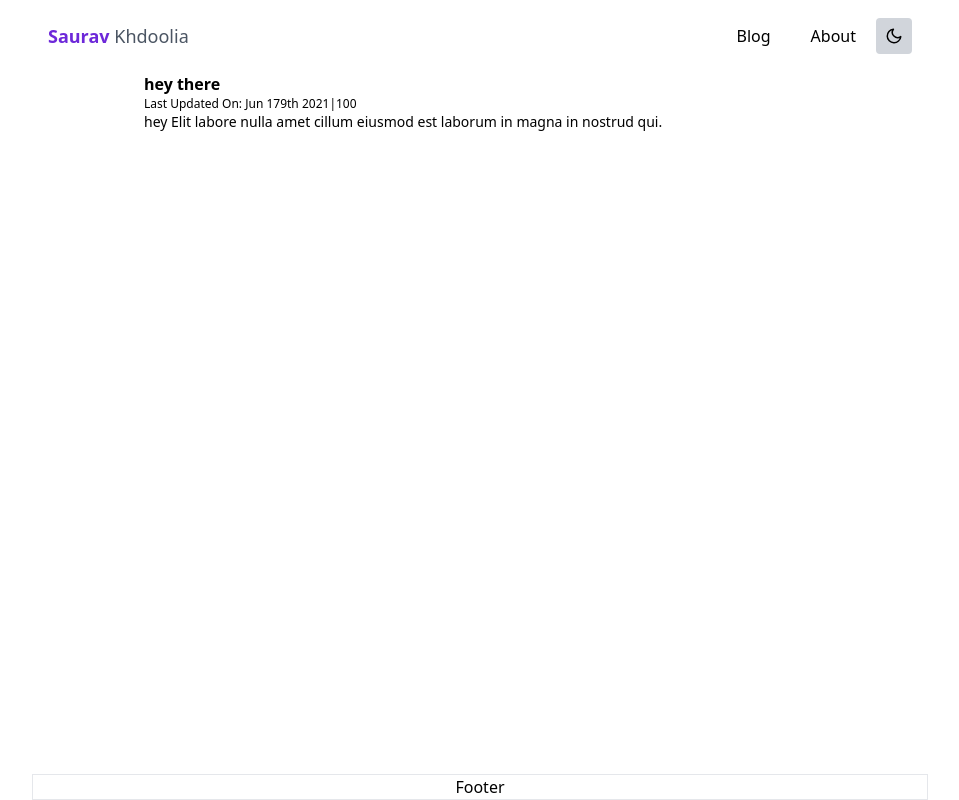
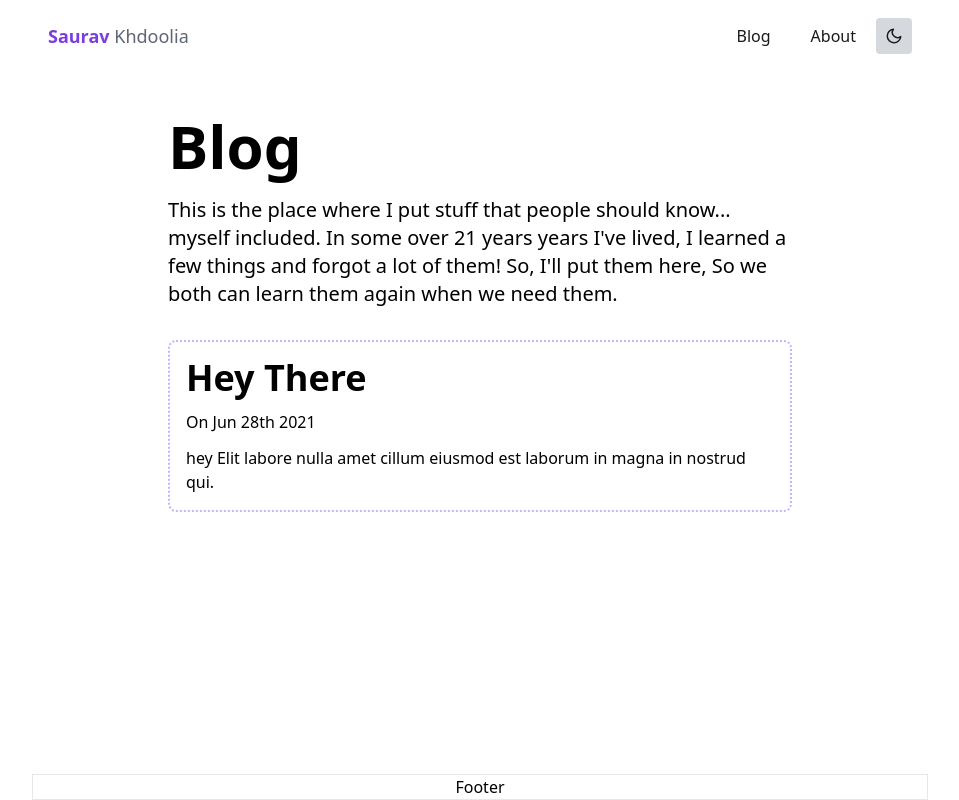
Before and after one commit to ksorv/blog, a Next.js app: page /blog in a window 1280 px wide. Shown: the whole page, without its empty margins (160-1119 px from the left). Built offline with nearby package versions, Linux system fonts and the light colour scheme.

Commit message:
updated the `BlogPostCard`, `Header`, `_app`, `blog/index` and added **Tags**
Signed-off-by: Saurav Khdoolia <sauravkhdoolia@gmail.com>

```diff
--- a/components/BlogPostCard.tsx
+++ b/components/BlogPostCard.tsx
@@ -1,45 +1,33 @@
 import propTypes from 'prop-types';
-import { useQuery } from 'react-query';
 import format from 'date-fns/format';
 import { FC } from 'react';
 import { FrontMatter } from 'types/blog';
+import Tags from './Tags';
 
 const BlogPostCard: FC<FrontMatter> = ({
   title,
   summary,
   writtenOn = null,
-  slug
+  tags
 }) => {
-  const {
-    data = { total: 0 },
-    isLoading,
-    isError
-  } = useQuery<{ total: number }>(`/views/${slug}`, {
-    staleTime: 3 * 60 * 1000,
-    refetchOnWindowFocus: false
-  });
-
-  const { total } = data;
-
   const lastUpdatedOn = new Date(writtenOn);
 
   return (
-    <div className="flex flex-col">
-      <div className="text-base font-bold text-black">{title}</div>
-      <div className="flex items-center justify-start">
+    <div className="flex flex-col p-4 my-8 border-2 rounded-lg border-dotted border-purple-300 hover:border-purple-700 dark:border-purple-600 dark:hover:border-purple-300 relative blogPostCard">
+      <div className="text-4xl font-bold pb-1 capitalize text-black dark:text-white">
+        {title}
+      </div>
+      <div className="flex items-center justify-start pt-2 pb-3">
         {lastUpdatedOn && (
           <>
-            <span className="text-xs font-light">
-              Last Updated On: {format(lastUpdatedOn, 'MMM Do yyyy')}
+            <span className="text-md font-light">
+              On {format(lastUpdatedOn, 'MMM do yyyy')}
             </span>
-            <span className="text-xs font-light">{' | '}</span>
           </>
         )}
-        <span className="text-xs font-light">
-          {isLoading || isError ? '--' : total}
-        </span>
+        <Tags tags={tags} />
       </div>
-      <div className="text-sm font-normal">{summary}</div>
+      <div className="text-base font-normal">{summary}</div>
     </div>
   );
 };
@@ -47,8 +35,7 @@ const BlogPostCard: FC<FrontMatter> = ({
 BlogPostCard.propTypes = {
   title: propTypes.string.isRequired,
   summary: propTypes.string.isRequired,
-  writtenOn: propTypes.string.isRequired,
-  slug: propTypes.string.isRequired
+  writtenOn: propTypes.string.isRequired
 };
 
 export default BlogPostCard;
--- a/components/Header.tsx
+++ b/components/Header.tsx
@@ -14,7 +14,8 @@ const Header: FC = () => {
 
   if (showHeader) {
     return (
-      <header className="flex items-center justify-between w-full max-w-4xl mx-auto sticky top-0 p-4 header">
+      <header className="bg-white dark:bg-gray-800 z-20 w-full sticky top-0 header backdrop-blur opacity-90">
+        <div className="flex items-center justify-between max-w-4xl mx-auto p-4">
           <Link href="/" passHref>
             <div className="logo text-lg">
               <span className="text-purple-700 dark:text-gray-400 font-bold">
@@ -36,6 +37,7 @@ const Header: FC = () => {
               {isLight ? <Moon size={18} /> : <Sun size={18} />}
             </button>
           </div>
+        </div>
       </header>
     );
   }
--- /dev/null
+++ b/components/Tags.tsx
@@ -0,0 +1,22 @@
+import Link from 'next/link';
+import { FC } from 'react';
+
+const Tags: FC<{ tags: [string] }> = ({ tags }) => (
+  <div className="px-4 flex items-center justify-start">
+    {Array.isArray(tags) ? (
+      tags.map((tag) => {
+        return (
+          <Link key={tag} href={`tags/${tag}`}>
+            <a className="py-1 px-3 capitalize mx-2 text-gray-300 rounded border border-purple-700 bg-purple-600 hover:border-white dark:hover:border-black">
+              {tag}
+            </a>
+          </Link>
+        );
+      })
+    ) : (
+      <span />
+    )}
+  </div>
+);
+
+export default Tags;
--- a/pages/_app.tsx
+++ b/pages/_app.tsx
@@ -27,7 +27,7 @@ const App: FC<AppProps> = ({ Component, pageProps }) => {
         <QueryClientProvider client={queryClient}>
           <RecoilRoot>
             <Header />
-            <main className="w-full max-w-2xl mx-auto main-content">
+            <main className="w-full max-w-2xl mx-auto main-content p-6">
               <Component {...pageProps} />
             </main>
             <Footer />
--- a/pages/blog/index.tsx
+++ b/pages/blog/index.tsx
@@ -4,10 +4,21 @@ import { FC } from 'react';
 import { GetStaticProps } from 'next';
 import BlogPostCard from 'components/BlogPostCard';
 import { PostsFrontMatter } from 'types/blog';
+import formatDistance from 'date-fns/formatDistance';
 
 const Blog: FC<{ posts: PostsFrontMatter }> = ({ posts }) => {
   return (
-    <div className="max-w-2xl">
+    <div className="max-w-2xl py-4">
+      <h1 className="text-6xl font-extrabold pt-1 pb-4 capitalize text-black dark:text-white">
+        Blog
+      </h1>
+      <p className="text-xl font-light pt-1 text-black dark:text-white">
+        This is the place where I put stuff that people should know... myself
+        included. In some {formatDistance(new Date(), new Date('2000-01-01'))}{' '}
+        years I&#39;ve lived, I learned a few things and forgot a lot of them!
+        So, I&#39;ll put them here, So we both can learn them again when we need
+        them.
+      </p>
       {posts.map((frontMatter) => (
         <Link key={frontMatter.slug} href={`/blog/${frontMatter.slug}`}>
           <a>
```
Lines whose indentation alone changed are shown as unchanged.
